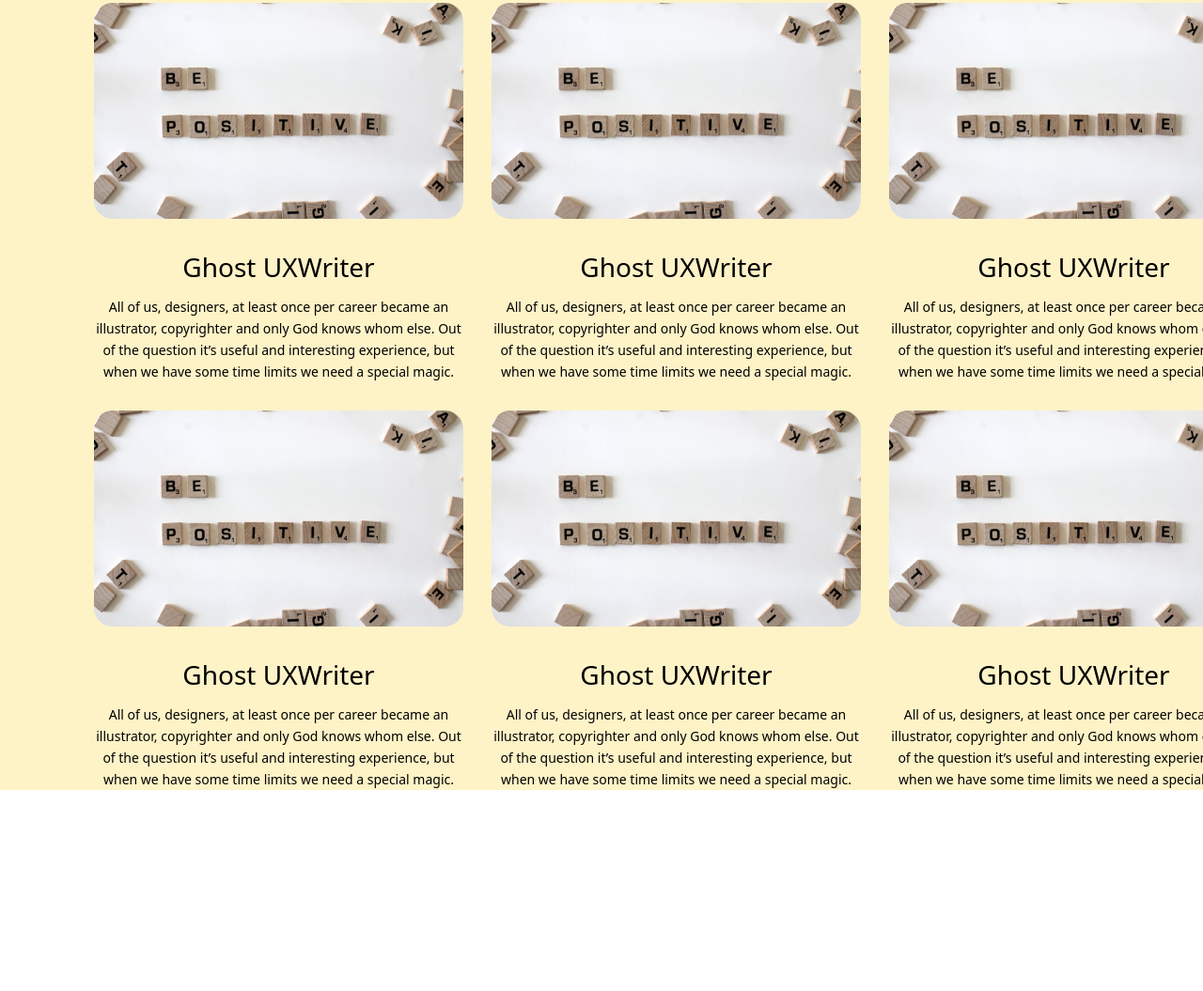
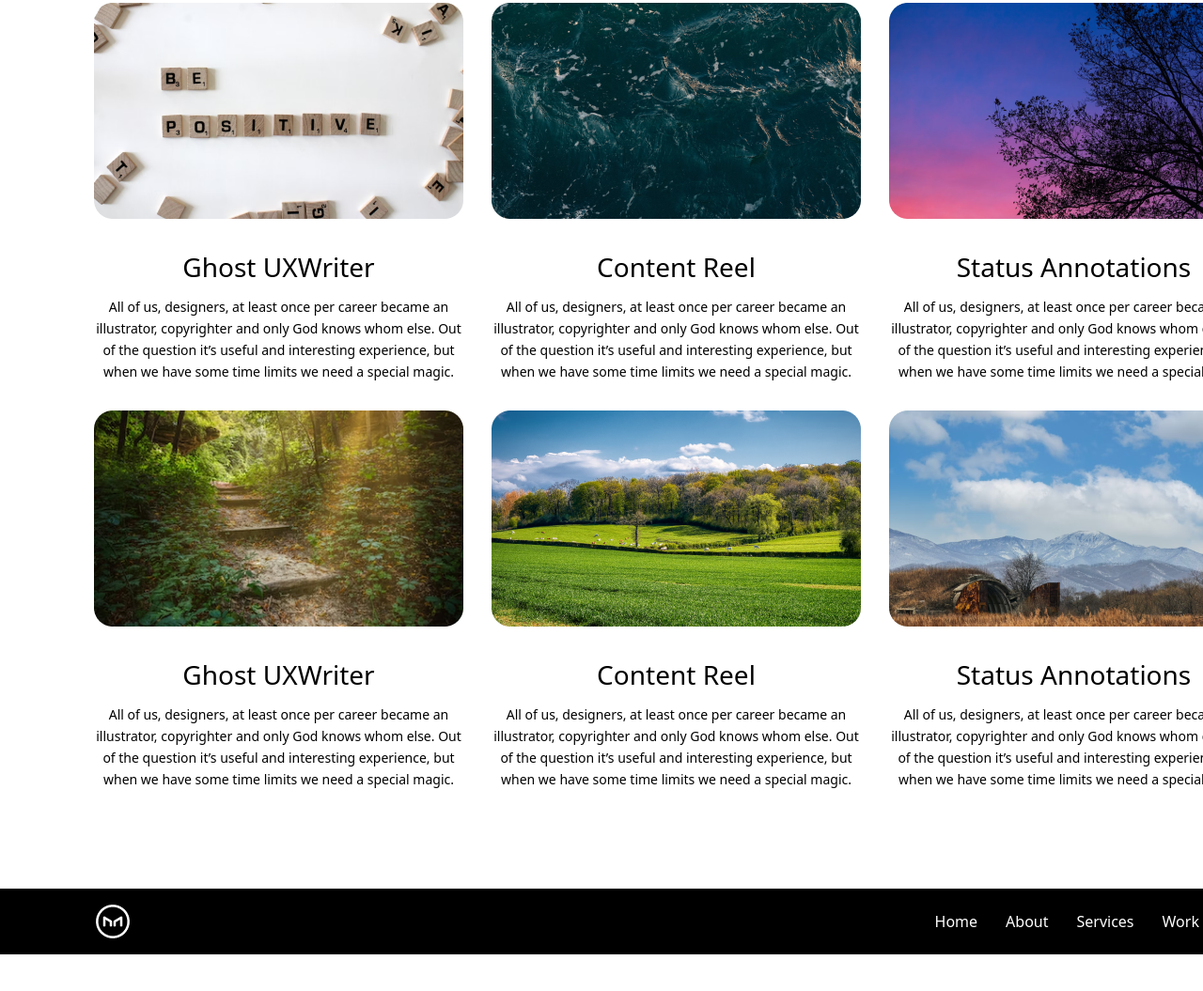
Before and after one commit to lidunlife/tailwind--1-1, a plain HTML site: page index.html in a window 1280 px wide. Shown: the part 483-1538 px from the top of the page at 94% size. Before the commit the page ends 1324 px from the top, so only its background shows below. Drawn offline with nearby package versions, Linux system fonts and the light colour scheme.

Commit message:
finished tailwind projact

```diff
--- a/index.html
+++ b/index.html
@@ -13,7 +13,8 @@
 </head>
 
 <body>
-    <header class="w-[1440px] h-[70px] bg-black text-white flex mx-auto px-[100px] py-[15px] items-center justify-between">
+    <header
+        class="w-[1440px] h-[70px] bg-black text-white flex mx-auto px-[100px] py-[15px] items-center justify-between">
         <img src="./imgs/maker-(mkr).png" alt="" class="w-[40px] h-[40px]">
         <ul class="flex gap-[30px]">
             <li><a href="/">Home</a></li>
@@ -23,41 +24,66 @@
             <li><a href="/">Blog</a></li>
         </ul>
     </header>
-    <main class="bg-amber-100 w-[1440px] mx-auto">
-        <h1 class="text-center py-[115px] text-[88px] leading-[93px]">We are your <br> MateDesigners</h1>
+    <main class="    w-[1440px] mx-auto">
+        <h1 class="text-center py-[115px] text-[88px] leading-[93px] ">We are your <br> MateDesigners</h1>
         <section class="cards ml-[100px] flex flex-wrap gap-[30px]">
-            <section class="card-1 w-[393px] text-center" >
+            <section class="card-1 w-[393px] text-center">
                 <img src="./imgs/talwind1-card-1.png" alt="" class="rounded-md">
                 <h2 class="pt-[30px] font-medium text-[28px]">Ghost UXWriter</h2>
-                <p class="leading-[23px] text-[14px] font-normal pt-[10px] ">All of us, designers, at least once per career became an illustrator, copyrighter and only God knows whom else. Out of the question it’s useful and interesting experience, but when we have some time limits we need a special magic.</p>
+                <p class="leading-[23px] text-[14px] font-normal pt-[10px] ">All of us, designers, at least once per
+                    career became an illustrator, copyrighter and only God knows whom else. Out of the question it’s
+                    useful and interesting experience, but when we have some time limits we need a special magic.</p>
             </section>
-            <section class="card-1 w-[393px] text-center" >
-                <img src="./imgs/talwind1-card-1.png" alt="" class="rounded-md">
+            <section class="card-1 w-[393px] text-center">
+                <img src="./imgs/talwind1-card-2.png" alt="" class="rounded-md">
+                <h2 class="pt-[30px] font-medium text-[28px]">Content Reel
+                </h2>
+                <p class="leading-[23px] text-[14px] font-normal pt-[10px] ">All of us, designers, at least once per
+                    career became an illustrator, copyrighter and only God knows whom else. Out of the question it’s
+                    useful and interesting experience, but when we have some time limits we need a special magic.</p>
+            </section>
+            <section class="card-1 w-[393px] text-center">
+                <img src="./imgs/talwind1-card-3.png" alt="" class="rounded-md">
+                <h2 class="pt-[30px] font-medium text-[28px]">Status Annotations
+                </h2>
+                <p class="leading-[23px] text-[14px] font-normal pt-[10px] ">All of us, designers, at least once per
+                    career became an illustrator, copyrighter and only God knows whom else. Out of the question it’s
+                    useful and interesting experience, but when we have some time limits we need a special magic.</p>
+            </section>
+            <section class="card-1 w-[393px] text-center">
+                <img src="./imgs/talwind1-card-4.png" alt="" class="rounded-md">
                 <h2 class="pt-[30px] font-medium text-[28px]">Ghost UXWriter</h2>
-                <p class="leading-[23px] text-[14px] font-normal pt-[10px] ">All of us, designers, at least once per career became an illustrator, copyrighter and only God knows whom else. Out of the question it’s useful and interesting experience, but when we have some time limits we need a special magic.</p>
+                <p class="leading-[23px] text-[14px] font-normal pt-[10px] ">All of us, designers, at least once per
+                    career became an illustrator, copyrighter and only God knows whom else. Out of the question it’s
+                    useful and interesting experience, but when we have some time limits we need a special magic.</p>
             </section>
-            <section class="card-1 w-[393px] text-center" >
-                <img src="./imgs/talwind1-card-1.png" alt="" class="rounded-md">
-                <h2 class="pt-[30px] font-medium text-[28px]">Ghost UXWriter</h2>
-                <p class="leading-[23px] text-[14px] font-normal pt-[10px] ">All of us, designers, at least once per career became an illustrator, copyrighter and only God knows whom else. Out of the question it’s useful and interesting experience, but when we have some time limits we need a special magic.</p>
+            <section class="card-1 w-[393px] text-center">
+                <img src="./imgs/talwind1-card-5.png" alt="" class="rounded-md">
+                <h2 class="pt-[30px] font-medium text-[28px]">Content Reel</h2>
+                <p class="leading-[23px] text-[14px] font-normal pt-[10px] ">All of us, designers, at least once per
+                    career became an illustrator, copyrighter and only God knows whom else. Out of the question it’s
+                    useful and interesting experience, but when we have some time limits we need a special magic.</p>
             </section>
-            <section class="card-1 w-[393px] text-center" >
-                <img src="./imgs/talwind1-card-1.png" alt="" class="rounded-md">
-                <h2 class="pt-[30px] font-medium text-[28px]">Ghost UXWriter</h2>
-                <p class="leading-[23px] text-[14px] font-normal pt-[10px] ">All of us, designers, at least once per career became an illustrator, copyrighter and only God knows whom else. Out of the question it’s useful and interesting experience, but when we have some time limits we need a special magic.</p>
-            </section>
-            <section class="card-1 w-[393px] text-center" >
-                <img src="./imgs/talwind1-card-1.png" alt="" class="rounded-md">
-                <h2 class="pt-[30px] font-medium text-[28px]">Ghost UXWriter</h2>
-                <p class="leading-[23px] text-[14px] font-normal pt-[10px] ">All of us, designers, at least once per career became an illustrator, copyrighter and only God knows whom else. Out of the question it’s useful and interesting experience, but when we have some time limits we need a special magic.</p>
-            </section>
-            <section class="card-1 w-[393px] text-center" >
-                <img src="./imgs/talwind1-card-1.png" alt="" class="rounded-md">
-                <h2 class="pt-[30px] font-medium text-[28px]">Ghost UXWriter</h2>
-                <p class="leading-[23px] text-[14px] font-normal pt-[10px] ">All of us, designers, at least once per career became an illustrator, copyrighter and only God knows whom else. Out of the question it’s useful and interesting experience, but when we have some time limits we need a special magic.</p>
+            <section class="card-1 w-[393px] text-center">
+                <img src="./imgs/tailwind1-card-6.png" alt="" class="rounded-md">
+                <h2 class="pt-[30px] font-medium text-[28px]">Status Annotations</h2>
+                <p class="leading-[23px] text-[14px] font-normal pt-[10px] ">All of us, designers, at least once per
+                    career became an illustrator, copyrighter and only God knows whom else. Out of the question it’s
+                    useful and interesting experience, but when we have some time limits we need a special magic.</p>
             </section>
         </section>
     </main>
+    <footer
+        class="w-[1440px] h-[70px] bg-black text-white flex mx-auto px-[100px] my-[105px] items-center justify-between">
+        <img src="./imgs/maker-(mkr).png" alt="" class="w-[40px] h-[40px]">
+        <ul class="flex gap-[30px]">
+            <li><a href="/">Home</a></li>
+            <li><a href="/">About</a></li>
+            <li><a href="/">Services</a></li>
+            <li><a href="/">Work</a></li>
+            <li><a href="/">Blog</a></li>
+        </ul>
+    </footer>
 </body>
 
 </html>
```
Also changed, not shown: imgs/tailwind1-card-6.png (added), imgs/talwind1-card-2.png (added), imgs/talwind1-card-3.png (added), imgs/talwind1-card-4.png (added), imgs/talwind1-card-5.png (added).
